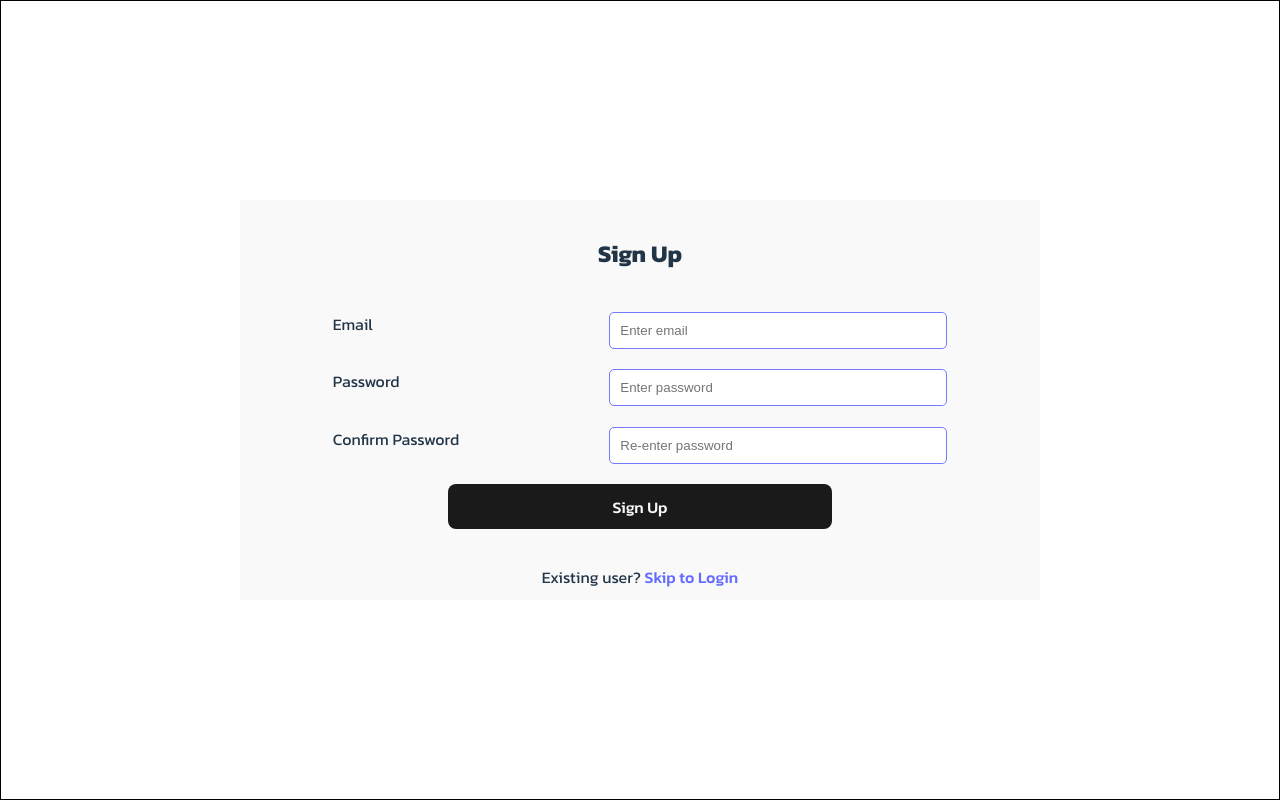
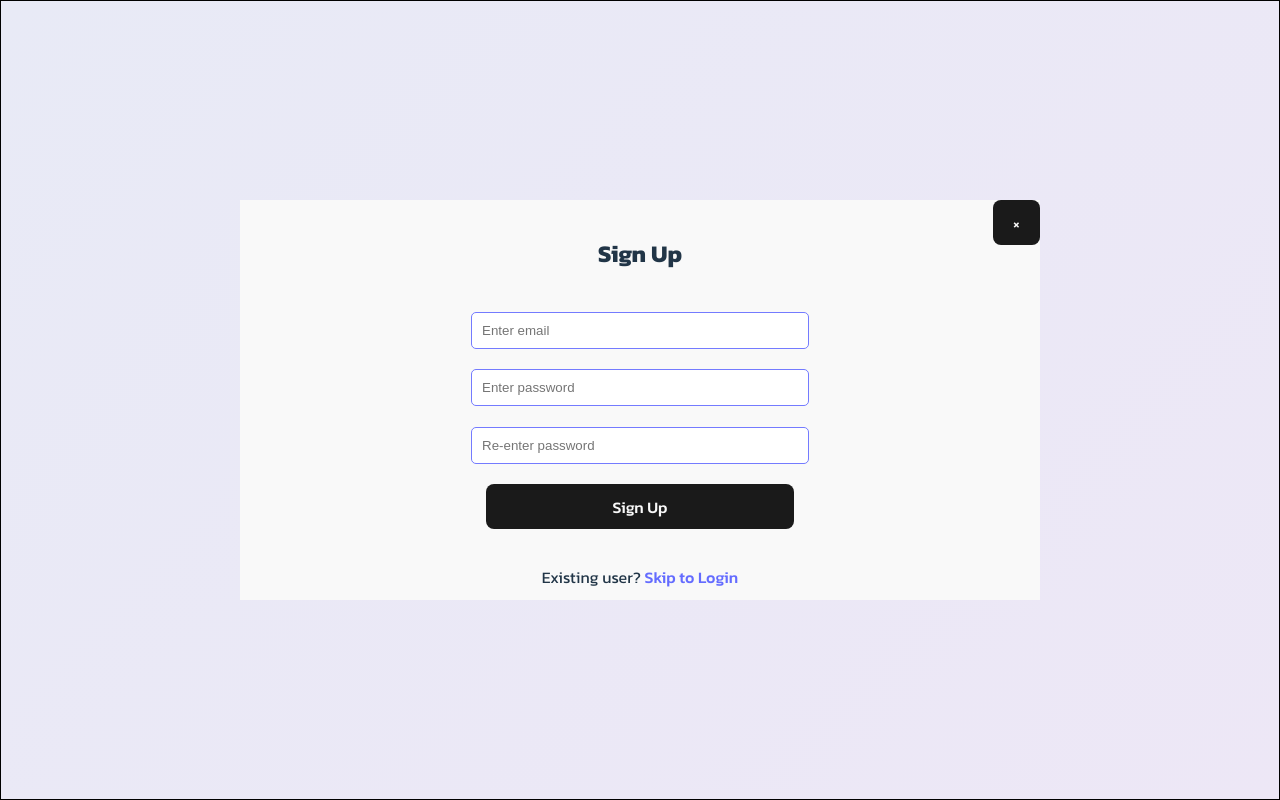
Before and after one commit to utpal74/task-tracker-react-vite-app, a React (Vite) app: page /signup in a window 1280 px wide. Built offline with nearby package versions, Linux system fonts and the light colour scheme.

Commit message:
Fix for cosmetic and authentication support

```diff
--- a/src/App.css
+++ b/src/App.css
@@ -62,7 +62,7 @@ footer>div>a {
 header {
   padding: 1rem 2rem;
   margin: 0 auto;
-  box-shadow: 0px 1px 10px 0px var(--primary-color);
+  background: linear-gradient(135deg, #d1c4e9, #b39ddb);
 }
 
 .head-container {
@@ -119,7 +119,6 @@ header {
 .task,
 .create-task-form {
   box-shadow: 0px 1px 10px 0px var(--primary-color);
-  ;
   border-radius: 10px;
 }
 
@@ -157,8 +156,7 @@ header {
   top: 0;
   width: 80%;
   height: 60%;
-  /* background-color: var(--primary-color); */
-  background-color: #c3e6cb;
+  background-color: #f9f9f9;
   margin: auto auto;
   max-width: 1050px;
 }
@@ -170,7 +168,6 @@ header {
 input.fields {
   padding: .5rem;
   border: 1px solid var(--primary-color);
-  ;
   border-radius: 10px;
   font-size: inherit;
   font-weight: inherit;
@@ -189,8 +186,9 @@ button.fields:nth-last-of-type(1) {
 .update-task-btn,
 .cancel-task-btn {
   font-size: .825rem;
-  /* font-weight: 500; */
   letter-spacing: 1.1px;
+  background-color: #1a1a1a;
+  color: #fff;
 }
 
 .tooltip_element {
@@ -219,7 +217,6 @@ textarea {
 
 textarea.fields,
 input.fields {
-  /* border: 1px solid var(--primary-color); */
   width: 30%;
   font-family: inherit;
   outline: none;
@@ -236,6 +233,7 @@ input.fields {
 /* Sign in & Sign up */
 
 .auth-form {
+  position: relative;
   width: 90vw;
   height: 400px;
   padding: 1rem;
@@ -259,14 +257,10 @@ input.fields {
   width: 80%;
 }
 
-.auth-form>form label {
-  margin-right: 1rem;
-}
-
 .auth-form>form div {
   width: 80%;
   display: flex;
-  justify-content: space-between;
+  justify-content: center;
 }
 
 .auth-form>form input {
@@ -279,7 +273,7 @@ input.fields {
 }
 
 .auth-form>form button {
-  width: 50%;
+  width: 40%;
 }
 
 /* sign in & sign up animation  */
@@ -415,6 +409,16 @@ input.fields {
   color: inherit;
 }
 
+.close-form-btn {
+  position: absolute;
+  top: 0;
+  right: 0;
+}
+
+.close-form-btn:hover {
+  color: red;
+}
+
 /* The typing effect */
 @keyframes fadeIn {
   to {
@@ -429,6 +433,15 @@ input.fields {
 }
 
 @media (max-width: 500px) {
+  .auth-form>form input {
+    width: 90%;
+  }
+
+  .sign-in.btn,
+  .sign-up.btn {
+    width: 75%;
+  }
+
   .task-list {
     flex-direction: column;
   }
--- a/src/components/Header.jsx
+++ b/src/components/Header.jsx
@@ -3,10 +3,33 @@ import { Link, useNavigate } from 'react-router-dom';
 // import logo from "../assets/logo.png";
 import logo_ai from "../assets/logo-ai.webp";
 import { useAuth } from '../hooks/AuthContext.jsx';
+import React, { useState } from 'react';
 
 export default function Header({ handleToggleTask }) {
     const { isSignedIn, signOut } = useAuth();
     const navigate = useNavigate();
+    const [loading, setLoading] = useState(false);
+    const [message, setMessage] = useState('');
+
+    const handleLogout = async () => {
+        setLoading(true);
+        setMessage('');
+
+        try {
+            const result = await signOut();
+            if (result.success) {
+                setMessage('Logged out successfully');
+                setTimeout(() => {
+                    setLoading(false);
+                    setMessage('');
+                }, 1000);
+            }
+        } catch (error) {
+            setLoading(false);
+            setMessage('Logout failed. Please try again.');
+        }
+    };
+
 
     return (
         <header>
@@ -16,9 +39,8 @@ export default function Header({ handleToggleTask }) {
                 </div>
                 <div className="header-btn-section">
                     {isSignedIn ? (
-                        <button
+                        <button onClick={handleLogout} disabled={loading}
                             className="header-btn"
-                            onClick={signOut}
                         >
                             Logout
                         </button>
@@ -30,6 +52,18 @@ export default function Header({ handleToggleTask }) {
                             Login
                         </button>
                     )}
+
+                    {loading && (
+                        <div className="spinner-overlay">
+                            <div className="spinner"></div>
+                        </div>
+                    )}
+
+                    {message && (
+                        <div className="alert alert-success">
+                            <span>{message}</span>
+                        </div>
+                    )}
                 </div>
             </div>
         </header>
--- a/src/components/SignIn.jsx
+++ b/src/components/SignIn.jsx
@@ -44,12 +44,19 @@ export default function SignIn() {
         setMessage('');
     };
 
+    const handleCloseForm = () => {
+        navigate('/');
+    };
+
     return (
         <div className="auth-form">
+            <button className="close-form-btn" onClick={handleCloseForm}>
+                &times; {/* Close ("X") icon */}
+            </button>
             <h2>Login</h2>
             <form onSubmit={handleLogin}>
                 <div>
-                    <label>Username</label>
+                    {/* <label>Username</label> */}
                     <input
                         className="username-field"
                         placeholder="Enter email"
@@ -60,7 +67,7 @@ export default function SignIn() {
                     />
                 </div>
                 <div>
-                    <label>Password</label>
+                    {/* <label>Password</label> */}
                     <input
                         className="pwd-field"
                         placeholder="Enter password"
@@ -70,7 +77,7 @@ export default function SignIn() {
                         required
                     />
                 </div>
-                <button type="submit">Login</button>
+                <button className='sign-in btn' type="submit">Login</button>
             </form>
             <p>
                 New to Track My Task?{" "}
--- a/src/components/SignUp.jsx
+++ b/src/components/SignUp.jsx
@@ -53,12 +53,19 @@ export default function SignUp() {
         setMessage('');
     };
 
+    const handleCloseForm = () => {
+        navigate('/');
+    };
+
     return (
         <div className="auth-form">
+            <button className="close-form-btn" onClick={handleCloseForm}>
+                &times; {/* Close ("X") icon */}
+            </button>
             <h2>Sign Up</h2>
             <form onSubmit={handleSignUp}>
                 <div>
-                    <label>Email</label>
+                    {/* <label>Email</label> */}
                     <input
                         className="username-field"
                         placeholder="Enter email"
@@ -69,7 +76,7 @@ export default function SignUp() {
                     />
                 </div>
                 <div>
-                    <label>Password</label>
+                    {/* <label>Password</label> */}
                     <input
                         className="pwd-field"
                         placeholder="Enter password"
@@ -80,7 +87,7 @@ export default function SignUp() {
                     />
                 </div>
                 <div>
-                    <label>Confirm Password</label>
+                    {/* <label>Confirm Password</label> */}
                     <input
                         className="pwd-field"
                         placeholder="Re-enter password"
@@ -90,7 +97,7 @@ export default function SignUp() {
                         required
                     />
                 </div>
-                <button type="submit">Sign Up</button>
+                <button className='sign-up btn' type="submit">Sign Up</button>
             </form>
             <p>
                 Existing user?{" "}
--- a/src/components/TaskDescriptionSection.jsx
+++ b/src/components/TaskDescriptionSection.jsx
@@ -1,13 +1,13 @@
 import React from "react";
 import TaskDashBoard from "./TaskDashboard";
 
-export default function TaskDescriptionSection({ toggleAddTask, handleToggleTask }){
+export default function TaskDescriptionSection({ toggleAddTask, handleToggleTask }) {
 
     return (
         <div>
-            { !toggleAddTask ?
+            {!toggleAddTask ?
                 <section className="desc">
-                <h3 className="">Welcome to track my tak app - you can now track your task status from anywhere and pickup where you left off.</h3>
+                    <h3 className="">Welcome to track my task app - you can add, view and track your task status from anywhere.</h3>
                     <p>Go to 👉
                         <button
                             className='add-task'
--- a/src/hooks/AuthContext.jsx
+++ b/src/hooks/AuthContext.jsx
@@ -119,12 +119,15 @@ export default function AuthProvider({ children }) {
             if (response.ok) {
                 localStorage.removeItem('authToken');
                 setIsSignedIn(false);
+                return { success: true };
             } else {
                 const errorData = await response.json();
                 console.error('Sign-out failed:', errorData.message || 'Sign-out failed');
+                return { success: false, message: errorData.message || 'Sign-out failed' };
             }
         } catch (error) {
             console.error('Error during sign-out:', error);
+            return { success: false, message: 'An error occurred during sign-out. Please try again.' };
         }
     };
 
--- a/src/index.css
+++ b/src/index.css
@@ -32,6 +32,7 @@ body {
   min-width: 320px;
   min-height: 100vh;
   border: 1px solid black;
+  background: linear-gradient(135deg, #e8eaf6, #ede7f6);
 }
 
 h1 {
```
Lines whose indentation alone changed are shown as unchanged.
